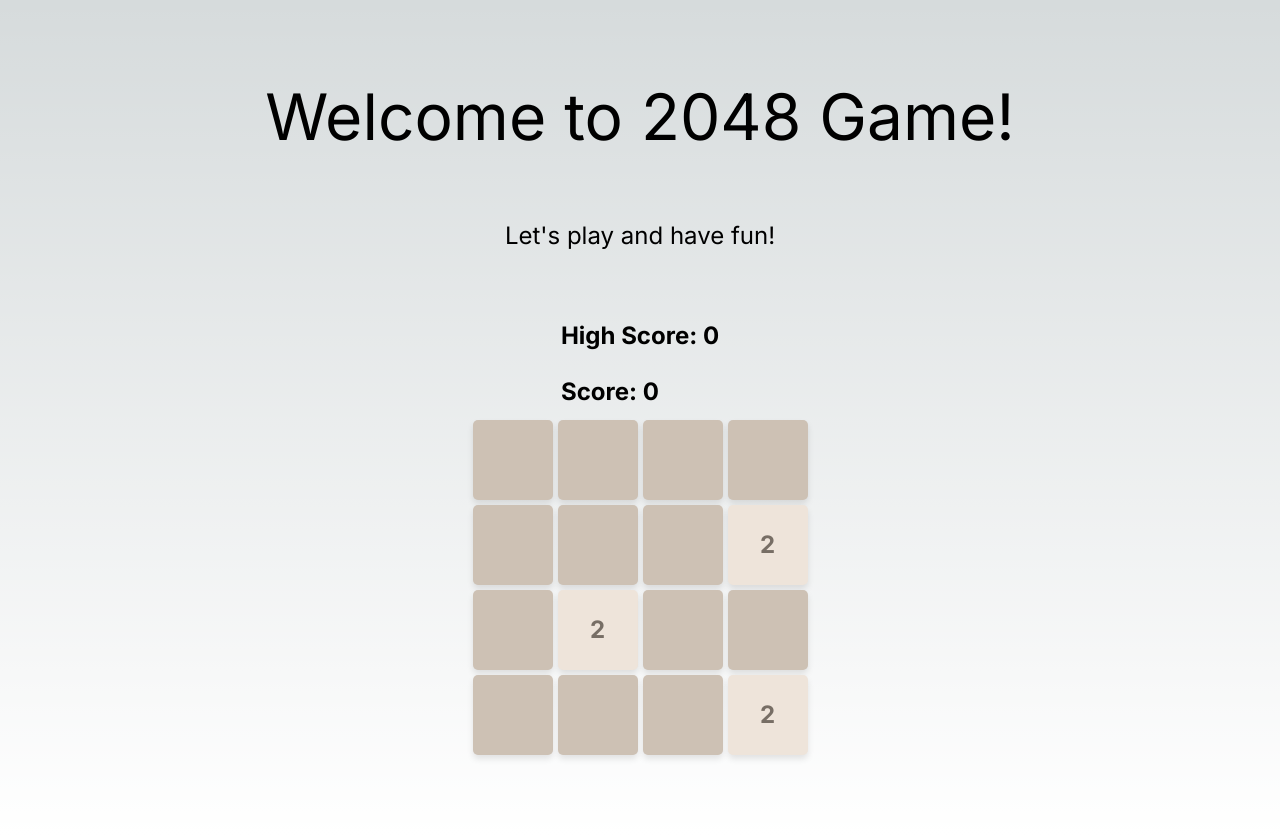
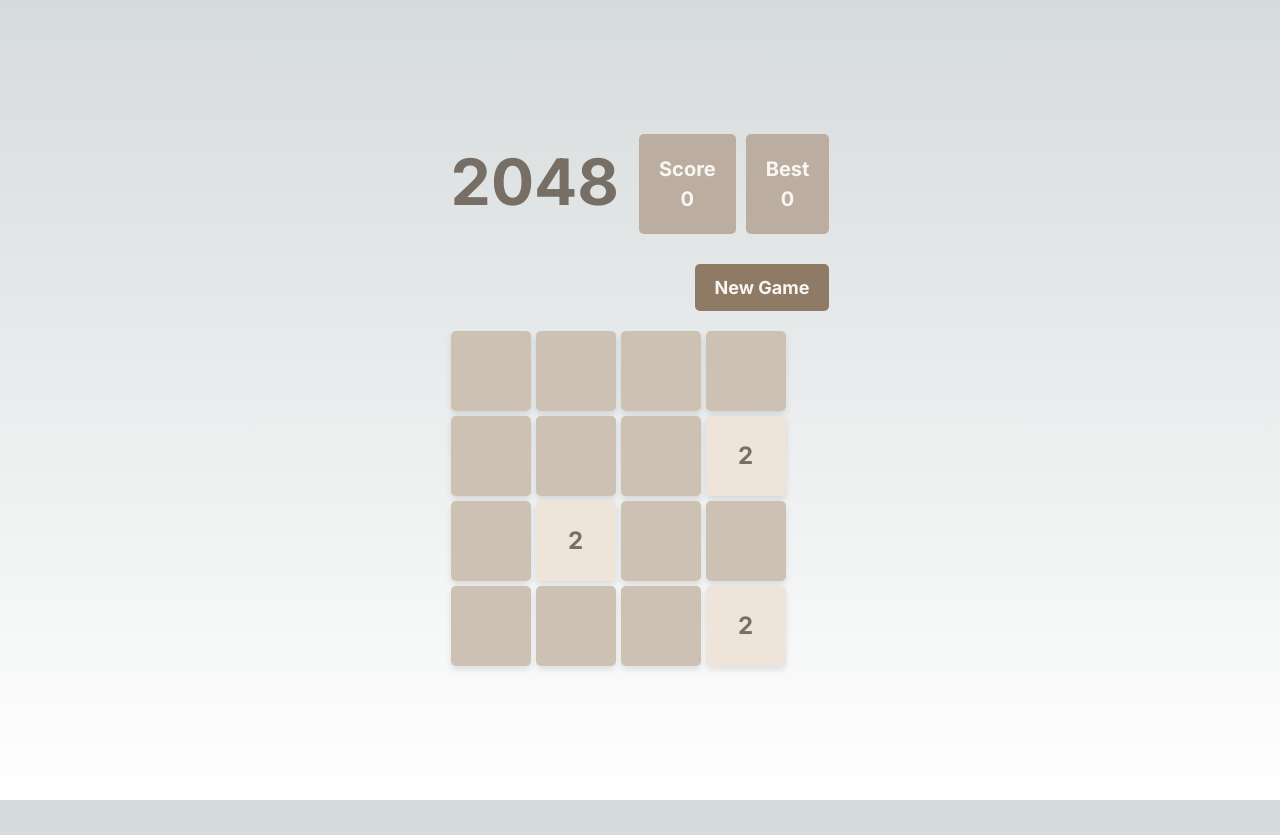
Before and after one commit to youngsikkk/next-2048, a Next.js app in the folder 2048-game/: page / in a window 1280 px wide. After the commit the page ends 800 px from the top, so only its background shows below. Built offline with nearby package versions, Linux system fonts and the light colour scheme.

Commit message:
fix : game design

```diff
--- a/2048-game/src/app/page.tsx
+++ b/2048-game/src/app/page.tsx
@@ -12,14 +12,6 @@ export default function Home() {
       </Head>
 
       <main className={styles.main}>
-        <h1 className={styles.title}>
-          Welcome to 2048 Game!
-        </h1>
-
-        <p className={styles.description}>
-          Let's play and have fun!
-        </p>
-
         <Game2048 />
       </main>
     </div>
--- a/2048-game/src/components/Game2048.jsx
+++ b/2048-game/src/components/Game2048.jsx
@@ -172,11 +172,24 @@ const Game2048 = () => {
       window.removeEventListener('keydown', handleKeyDown);
     };
   }, [board, gameOver]);
+
   return (
-    <>
     <div>
-        <div className={styles.highScore}>High Score: {highScore}</div>
-        <div className={styles.score}>Score: {score}</div>
+      <div className={styles.header}>
+        <div style={{display:"flex"}}>
+          <div className={styles.title}>2048</div>
+          <div className={styles.scores}>
+            <div className={styles.scoreBox}>
+              <div className="label">Score</div>
+              <div>{score}</div>
+            </div>
+            <div className={styles.scoreBox}>
+              <div className="label">Best</div>
+              <div>{highScore}</div>
+            </div>
+          </div>
+        </div>
+        <button onClick={initializeGame} className={styles.newGameButton}>New Game</button>
       </div>
       <div className={styles.gameContainer}>
         {board.map((row, rowIndex) => (
@@ -195,7 +208,7 @@ const Game2048 = () => {
           </div>
         )}
       </div>
-    </>
+    </div>
   );
 };
 
--- a/2048-game/src/components/Game2048.module.css
+++ b/2048-game/src/components/Game2048.module.css
@@ -3,6 +3,62 @@
   grid-template-columns: repeat(4, 80px);
   grid-template-rows: repeat(4, 80px);
   gap: 5px;
+  position: relative;
+  justify-items: center;
+  margin-top: 20px;
+}
+
+.header {
+  display: flex;
+  align-items: center;
+  flex-direction: column;
+  justify-content: center;
+  width: 100%;
+  max-width: 600px;
+  margin-bottom: 20px;
+  position: relative;
+}
+
+.title {
+  font-size: 64px;
+  font-weight: bold;
+  color: #776e65;
+  margin-bottom: 20px;
+  margin-right: 20px;
+}
+
+.scores {
+  display: flex;
+  gap: 10px;
+  margin-bottom: 20px;
+}
+
+.scoreBox {
+  background-color: #bbada0;
+  padding: 20px;
+  border-radius: 5px;
+  color: #f9f6f2;
+  font-size: 20px;
+  font-weight: bold;
+  text-align: center;
+}
+
+.scoreBox .label {
+  font-size: 12px;
+  text-transform: uppercase;
+}
+
+.newGameButton {
+  background-color: #8f7a66;
+  color: #f9f6f2;
+  border: none;
+  padding: 10px 20px;
+  font-size: 18px;
+  font-weight: bold;
+  border-radius: 5px;
+  cursor: pointer;
+  margin-top: 10px;
+  align-self: flex-end; /* Align to the right */
 }
 
 .row {
```
Lines whose indentation alone changed are shown as unchanged.
